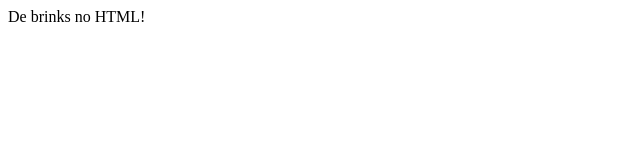
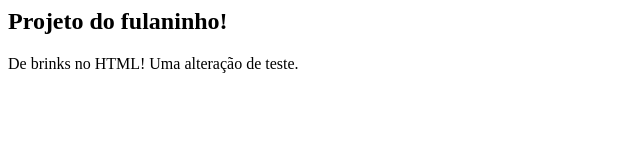
Before and after one commit to tullioff/meu-site, a plain HTML site: page index.html in a window 1280 px wide. Shown: the whole page, without its empty margins (0-640 px from the left). Drawn offline with Linux system fonts and the light colour scheme.

Commit message:
Alterando o corpo do documento

```diff
--- a/index.html
+++ b/index.html
@@ -1,6 +1,8 @@
 <html>
 	<head></head>
 	<body>
+		<h2>Projeto do fulaninho!</h2>
 		De brinks no HTML!
+		Uma alteração de teste.
 	</body>
 </hmtl>
```
